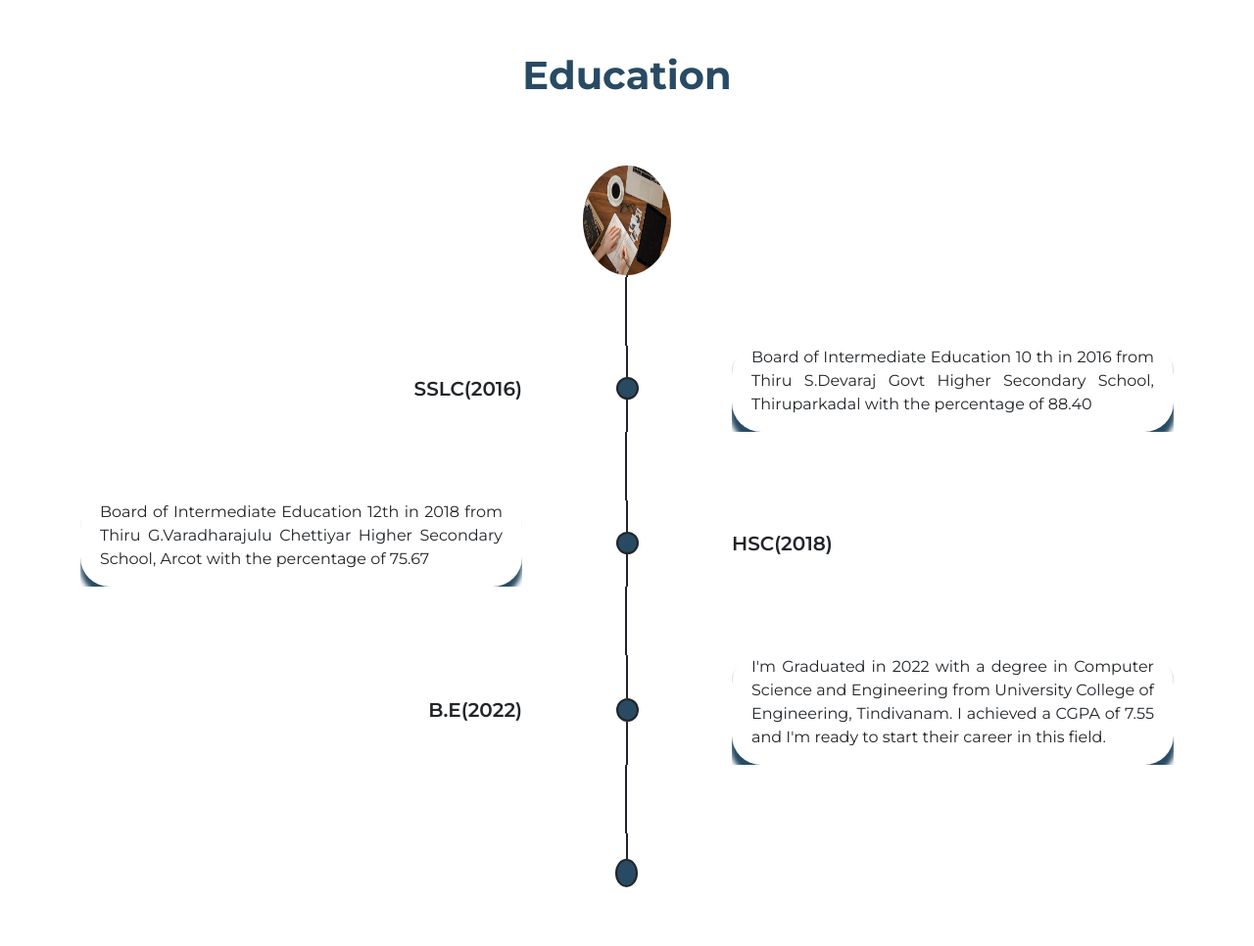
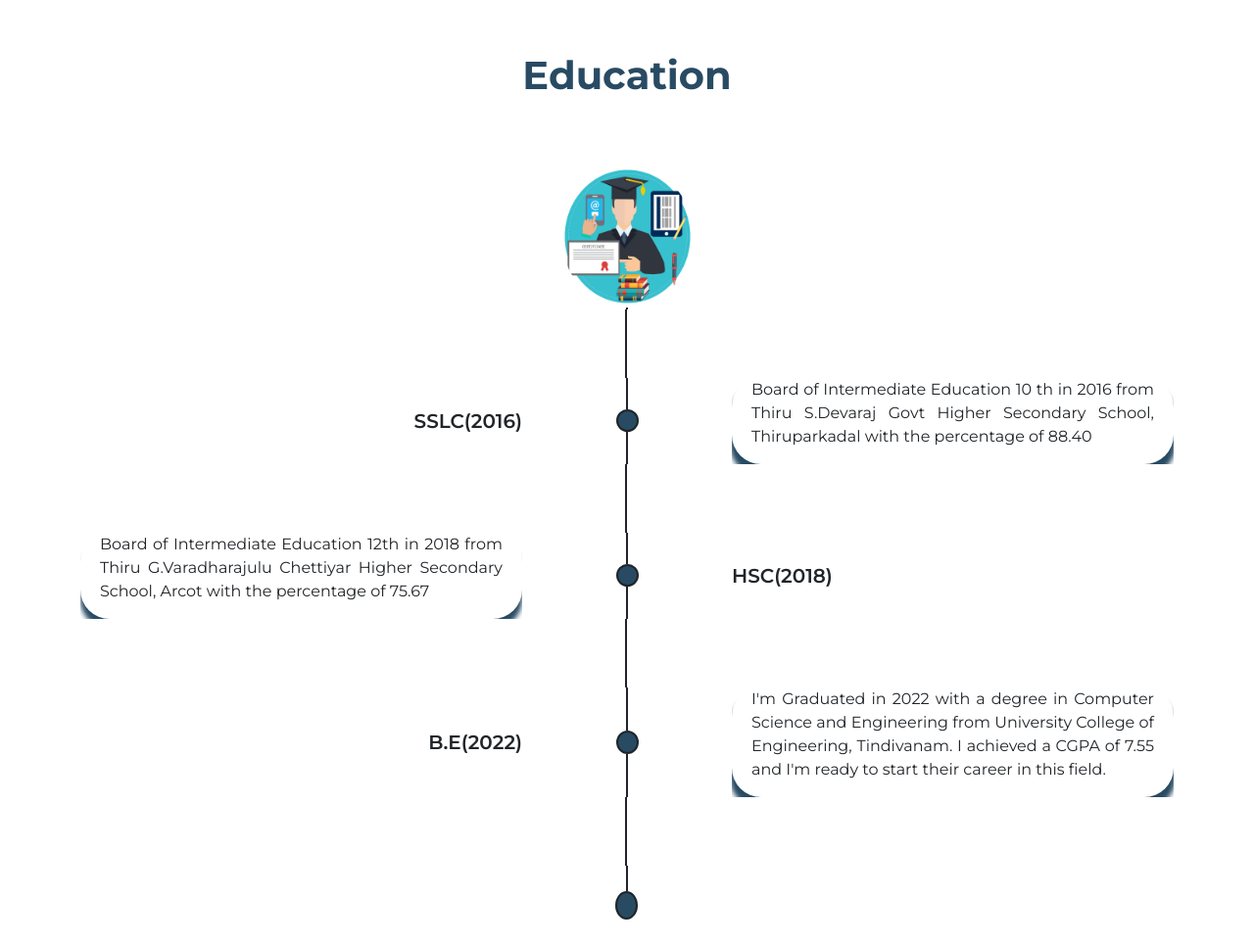
Before and after one commit to priyavdm/portfolio, a plain HTML site: page index.html in a window 1280 px wide. Shown: the part 1637-2603 px from the top of the page at 98% size. Drawn offline with nearby package versions, Linux system fonts and the light colour scheme.

Commit message:
image modified

```diff
--- a/index.html
+++ b/index.html
@@ -139,7 +139,7 @@
           <div class="row Edu-img-col">
             <div class="col-lg-2 col-md-2 col-sm-2 img-style">
               <div class="Edu-img">
-                <img src="images/time line.jpeg" class="rounded-circle" alt="" />
+                <img src="images/edu.png" class="rounded-circle" alt="" />
               </div>
               <p class="block"></p>
             </div>
--- a/style.css
+++ b/style.css
@@ -276,8 +276,8 @@ align-items: center;
     justify-content: center;
 }
 .Edu-img-col img{
-    height: 112px;
-    width: 90px;
+    height: 145px;
+    width: 135px;
     border-radius: 50%;
 }
 .paragraph{
```
Also changed, not shown: images/edu.png (added).
